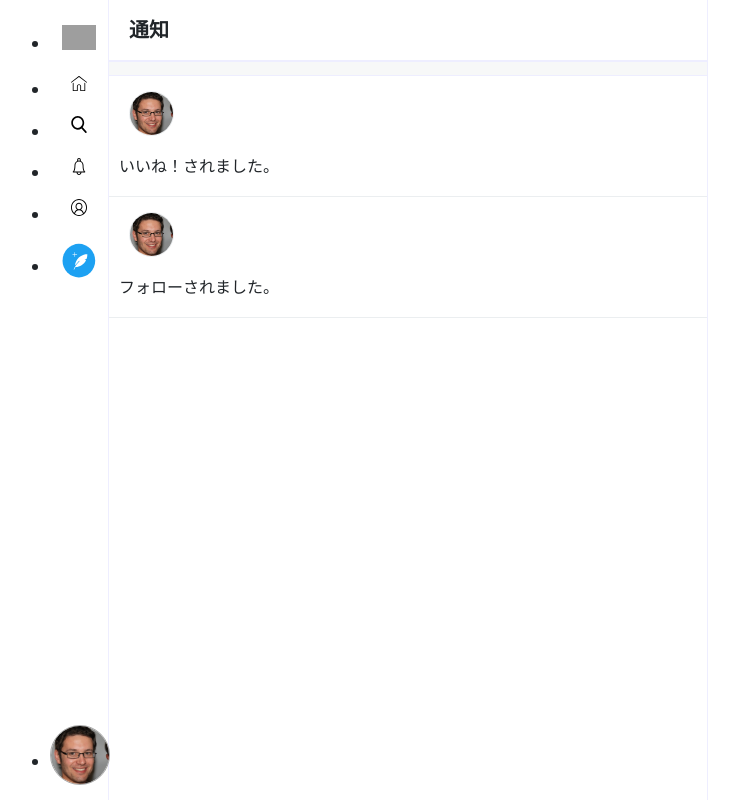
After one commit to Nishigaki2706/TwitterClone2_TECH-i.s., a PHP site: page /notification.php in a window 1280 px wide. The commit adds this page. Shown: the whole page, without its empty margins (277-1016 px from the left). Run offline with PHP 8.4, Linux system fonts and the light colour scheme; grey boxes are pictures that could not be loaded.

Commit message:
通知画面の作成

```diff
--- a/View/common/side.php
+++ b/View/common/side.php
@@ -4,7 +4,7 @@
                     <li class="nav-item"><a href="home.php" class="nav-link"><img src="<?php echo HOME_URL;?>/View/img/logo-twitterblue.svg" alt="" class="icon"></a></li>
                     <li class="nav-item"><a href="home.php" class="nav-link"><img src="<?php echo HOME_URL;?>/View/img/icon-home.svg" alt=""></a></li>
                     <li class="nav-item"><a href="search.php" class="nav-link"><img src="<?php echo HOME_URL;?>/View/img/icon-search.svg" alt=""></a></li>
-                    <li class="nav-item"><a href="nortification.php" class="nav-link"><img src="<?php echo HOME_URL;?>/View/img/icon-notification.svg" alt=""></a></li>
+                    <li class="nav-item"><a href="notification.php" class="nav-link"><img src="<?php echo HOME_URL;?>/View/img/icon-notification.svg" alt=""></a></li>
                     <li class="nav-item"><a href="profile.php" class="nav-link"><img src="<?php echo HOME_URL;?>/View/img/icon-profile.svg" alt=""></a></li>
                     <li class="nav-item"><a href="post.php" class="nav-link"><img src="<?php echo HOME_URL;?>/View/img/icon-post-tweet-twitterblue.svg" alt="" class="post-tweet"></a></li>
                     <li class="nav-item my-icon"><img src="<?php echo HOME_URL;?>/View/img_uploaded/user/sample-person.jpg" alt="" class="js-popover" data-bs-container="body" data-bs-toggle="popover" data-bs-placement="right"data-bs-content="<a href='pofile.php'>プロフィール</a><br><a href='sign=out.php'>ログアウト</a>" data-bs-html="true"></li>
--- a/View/css/style.css
+++ b/View/css/style.css
@@ -367,3 +367,31 @@ width: 70%;
 max-width: 300px;
 margin-right: 10px;
 }
+
+/*
+通知
+****/
+.notification .notification-list .no-result{
+    padding: 20px;
+}
+.notification .notification-list .notification-item{
+    padding: 10px;
+    border-bottom: 1px solid rgb(235, 238, 240);
+}
+.notification .notification-list .notification-item .user{
+    width: 70px;
+    padding: 5px 15px 10px 10px;
+}
+.notification .notification-list .notification-item .user img{
+    width: 100%;
+    border-radius: 50%;
+    border: 1px solid rgb(235, 238, 240);
+}
+.notification .notification-list .notification-item .content{
+    width: 100%;
+}
+.notification .notification-list .notification-item .content p{
+    font-size: 16px;
+    padding: 8px 0 0 0;
+    margin-bottom: 8px;
+}
--- /dev/null
+++ b/View/notification.php
@@ -0,0 +1,55 @@
+<?php
+
+//設定関連を読み込む
+include_once('../config.php');
+//便利な関数を読み込む
+include_once('../util.php');
+
+?>
+<!DOCTYPE html>
+<html lang="ja">
+<head>
+    <?php include_once('../View/common/head.php'); ?>
+    <title>通知画面/twitterクローン</title>
+    <meta name="description"content="通知画面です">
+</head>
+<body class="home notification text-center">
+    <div class="container">
+    <?php include_once('../View/common/side.php'); ?>
+        <div class="main">
+            <div class="main-header">
+                <h1>通知</h1>
+            </div>
+
+            <div class="ditch"></div>
+
+            <!-- 通知一覧エリア -->
+            <div class="notification-list">
+                <?php if(isset($_GET['case'])): ?>
+                    <p class="no-result">通知はまだありません。</p>
+                <?php else: ?>
+                    <div class="notification-item">
+                        <div class="user">
+                            <img src="<?php echo HOME_URL;?>/View/img_uploaded/user/sample-person.jpg" alt="">
+                        </div>
+                        <div class="content">
+                            <p>いいね！されました。</p>
+                        </div>
+                    </div>
+
+                    <div class="notification-item">
+                        <div class="user">
+                            <img src="<?php echo HOME_URL;?>/View/img_uploaded/user/sample-person.jpg" alt="">
+                        </div>
+                        <div class="content">
+                            <p>フォローされました。</p>
+                        </div>
+                    </div>
+                <?php endif; ?>
+            </div>
+        </div>
+    </div>
+    <?php include_once('../View/common/foot.php'); ?>
+</body>
+
+</html>
```
